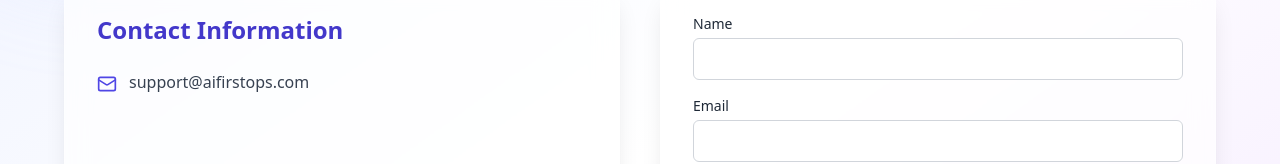
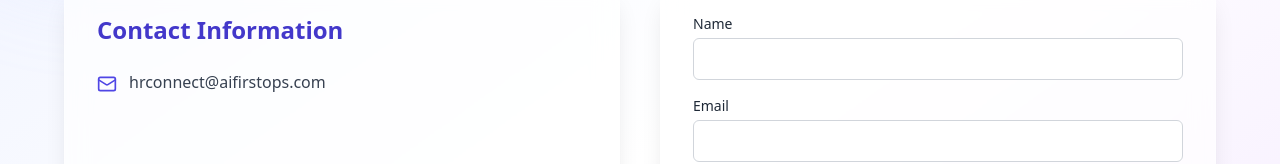
Before and after one commit to aifirstops/aifirstops, a React (Vite) app: page /contact in a window 1280 px wide. Shown: the part 363-527 px from the top of the page. Built offline with nearby package versions, Linux system fonts and the light colour scheme.

Commit message:
💬 Update Contact Page with latest changes

```diff
--- a/src/pages/ContactPage.jsx
+++ b/src/pages/ContactPage.jsx
@@ -70,7 +70,7 @@ export default function ContactPage() {
             <ul className="space-y-5 text-gray-700">
               <li className="flex items-start gap-3">
                 <Mail className="w-5 h-5 mt-1 text-indigo-600" />
-                <span>support@aifirstops.com</span>
+                <span>hrconnect@aifirstops.com</span>
               </li>
             </ul>
           </motion.div>
```
